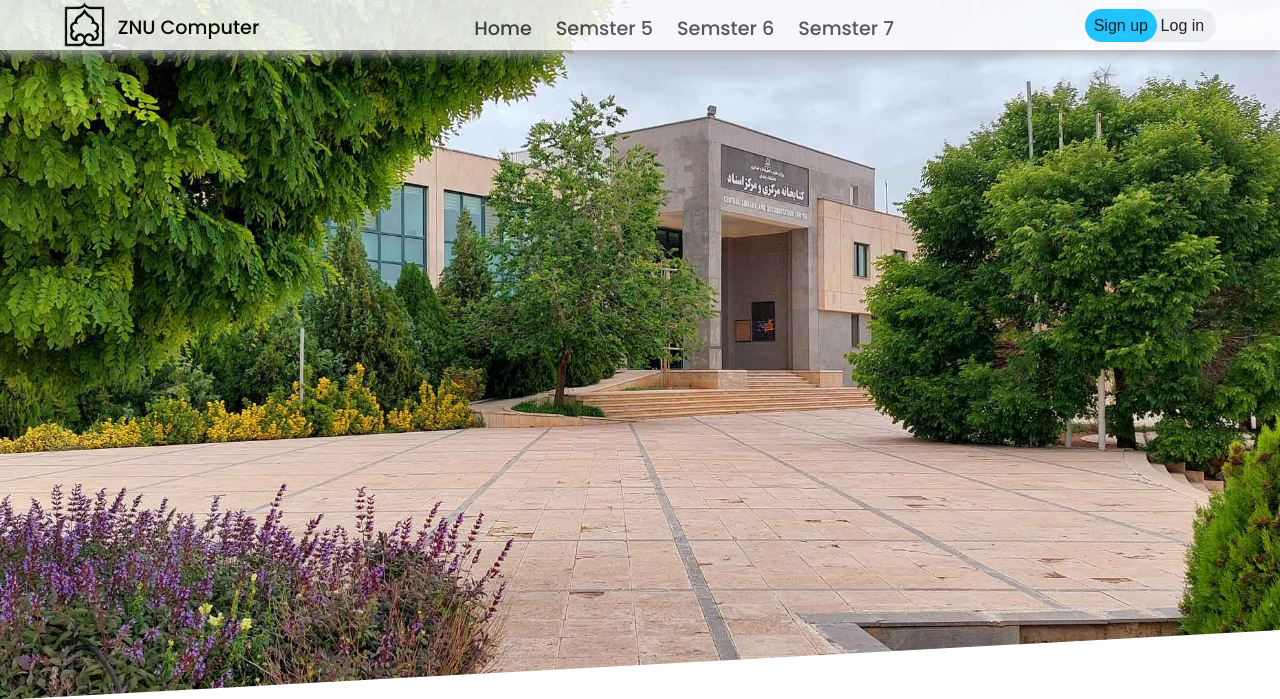
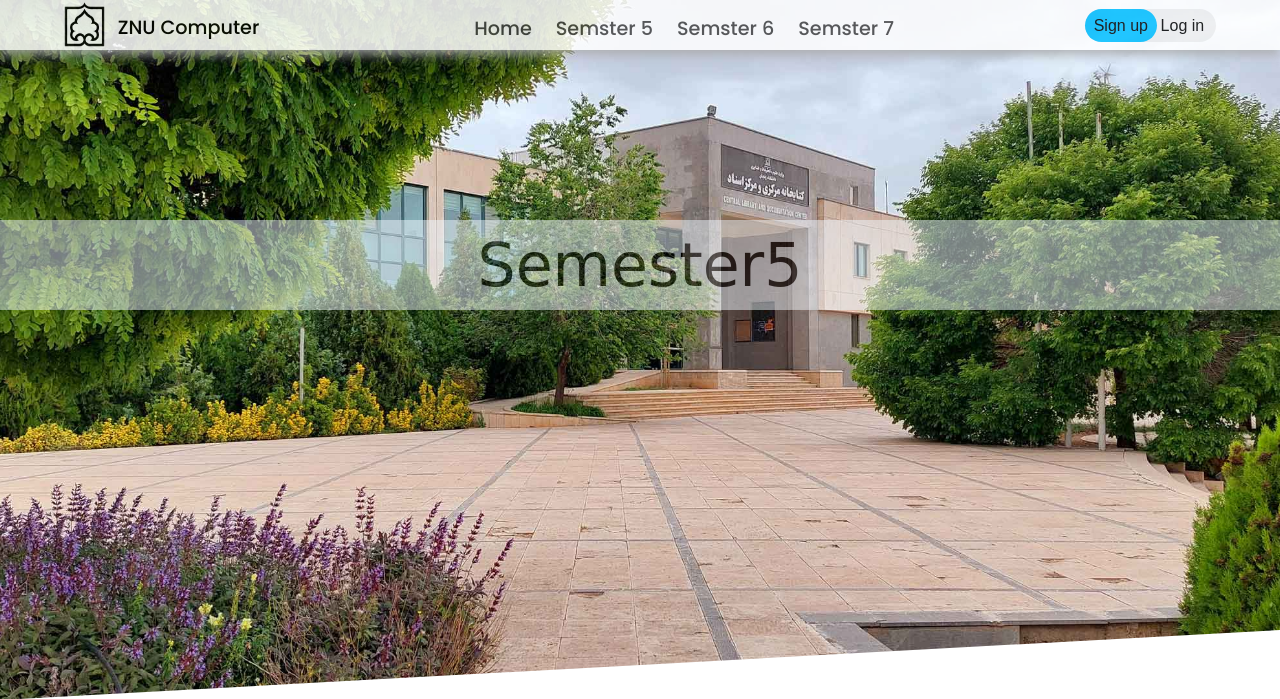
Before and after one commit to AsadiAhmad/znucomputerV2, a PHP site: page /HTML/Semester5/semester5.php in a window 1280 px wide. Shown: the top 699 px of the page. Run offline with PHP 8.4, Linux system fonts and the light colour scheme; some web fonts are replaced.

Commit message:
add semester header text

```diff
--- a/HTML/Semester5/semester5.php
+++ b/HTML/Semester5/semester5.php
@@ -16,7 +16,9 @@
 <body>
   <?php include './../Other/navbar.html'?>
   <header class="header semester5-header">
-
+    <div class="header-div-text">
+      <p class="header-text"> Semester5 </p>
+    </div>
   </header>
   <section class="course-section">
     <h2 class="course-section-text"> Courses </h2>
--- a/HTML/Semester6/semester6.php
+++ b/HTML/Semester6/semester6.php
@@ -16,7 +16,9 @@
 <body>
   <?php include './../Other/navbar.html'?>
   <header class="header semester6-header">
-
+    <div class="header-div-text">
+      <p class="header-text"> Semester6 </p>
+    </div>
   </header>
   <section class="course-section">
     <h2 class="course-section-text"> Courses </h2>
--- a/HTML/Semester7/semester7.php
+++ b/HTML/Semester7/semester7.php
@@ -16,7 +16,9 @@
 <body>
   <?php include './../Other/navbar.html'?>
   <header class="header semester7-header">
-
+    <div class="header-div-text">
+      <p class="header-text"> Semester7 </p>
+    </div>
   </header>
   <section class="course-section">
     <h2 class="course-section-text"> Courses </h2>
```
Also changed, not shown: image/Back-ground/znu25.jpg (deleted), image/Back-ground/znu30.jpg (deleted).
